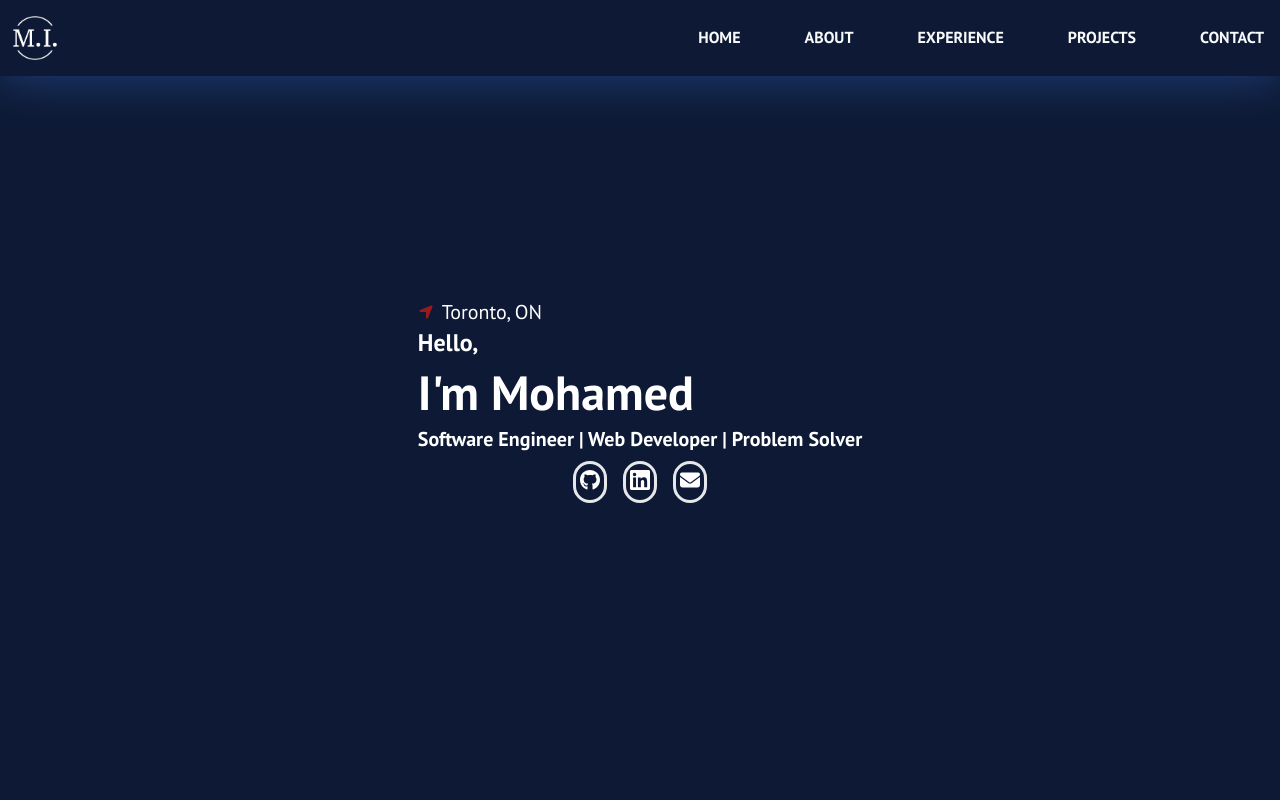
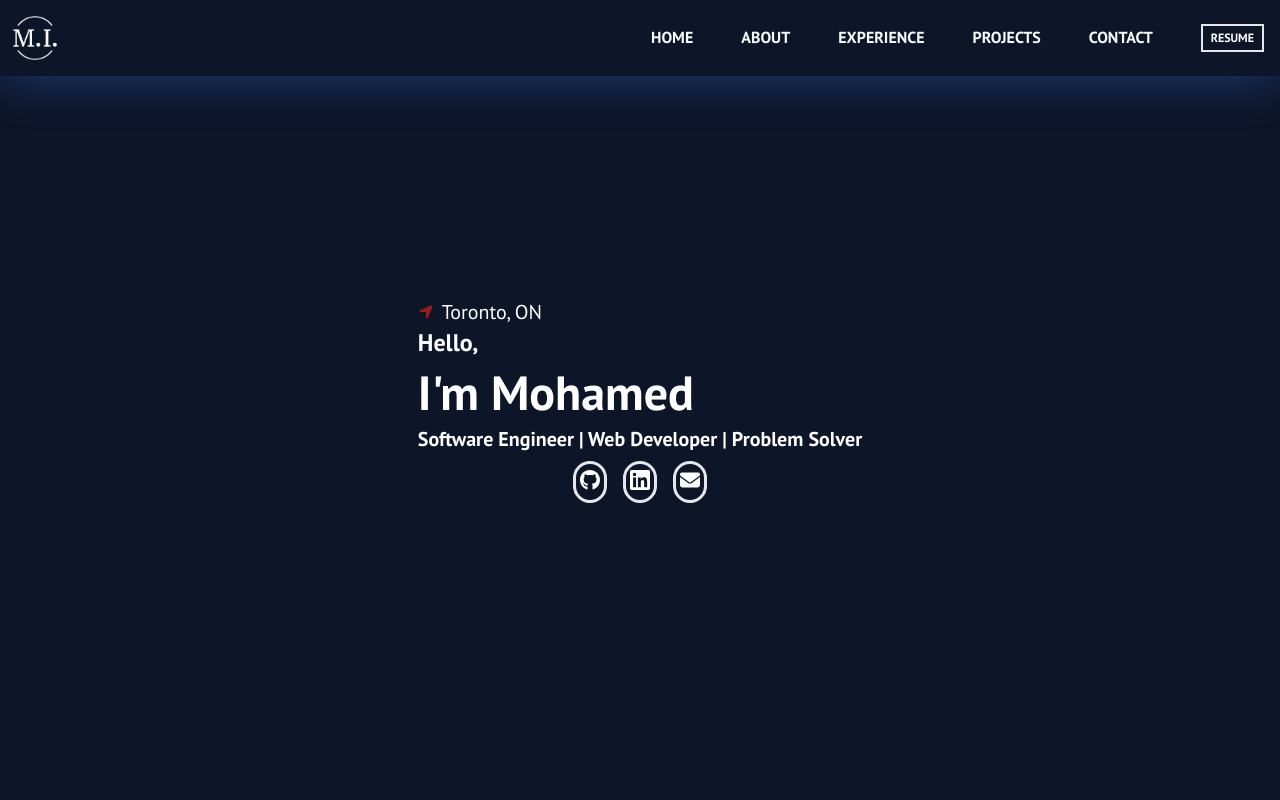
Before and after one commit to moibra05/personal-website-v2, a Next.js app: page / in a window 1280 px wide. Shown: the top 800 px of the page. Built offline with nearby package versions, Linux system fonts and the light colour scheme.

Commit message:
feat: added resume link to navbar

```diff
--- a/src/app/components/Navbar.tsx
+++ b/src/app/components/Navbar.tsx
@@ -2,7 +2,8 @@
 
 import { useState, useEffect } from "react";
 import Image from "next/image";
-import { Link } from "react-scroll";
+import Link from "next/link";
+import { Link as ScrollLink } from "react-scroll";
 import Hamburger from "hamburger-react";
 
 export default function Navbar() {
@@ -39,6 +40,35 @@ export default function Navbar() {
 
   const navLinks = ["Home", "About", "Experience", "Projects", "Contact"];
 
+  const desktopResumeLink = (
+    <Link
+      href="/mohamed_ibrahim_resume.pdf"
+      target="_blank"
+      className="text-white uppercase font-bold hover:text-secondary hover:border-secondary transition-colors duration-200 border-2 px-2 py-1 text-xs"
+    >
+      Resume
+    </Link>
+  );
+
+  const mobileResumeLink = (
+    <Link
+      href="/mohamed_ibrahim_resume.pdf"
+      target="_blank"
+      className="text-white font-bold mt-10 text-2xl overflow-hidden"
+    >
+      <div
+        className={`${
+          isMenuTransitioning ? "translate-y-0" : "translate-y-28"
+        } font-bold transition-transform ease-in-out border-2 px-2 py-1`}
+        style={{
+          transitionDuration: `${(navLinks.length + 2) * 200}ms`,
+        }} // Set duration dynamically
+      >
+        Resume
+      </div>
+    </Link>
+  );
+
   const mobileMenu = (
     <div>
       <div className="absolute top-0 right-0 p-4 z-50">
@@ -52,7 +82,7 @@ export default function Navbar() {
       {isMenuOpen && (
         <div className="absolute top-0 left-0 w-full h-screen bg-primary text-white1 flex flex-col items-center justify-center">
           {navLinks.map((link, index) => (
-            <Link
+            <ScrollLink
               key={link}
               to={link.toLowerCase()}
               smooth={true}
@@ -70,18 +100,19 @@ export default function Navbar() {
               >
                 {link}
               </div>
-            </Link>
+            </ScrollLink>
           ))}
+          {mobileResumeLink}
         </div>
       )}
     </div>
   );
 
   const desktopMenu = (
-    <div className="flex gap-16">
+    <div className="flex gap-12 items-center">
       {navLinks.map((link) => (
         <div key={link} className="group relative">
-          <Link
+          <ScrollLink
             key={link}
             smooth={true}
             duration={400}
@@ -89,11 +120,12 @@ export default function Navbar() {
             className="py-2 uppercase font-bold group-hover:text-secondary transition-colors duration-200"
           >
             {link}
-          </Link>
+          </ScrollLink>
           {/* Animated Underline */}
           <div className="h-[2px] w-full bg-secondary scale-x-0 group-hover:scale-x-100 transition-transform duration-300 origin-center"></div>
         </div>
       ))}
+      {desktopResumeLink}
     </div>
   );
 
--- a/src/app/components/SkillTag.tsx
+++ b/src/app/components/SkillTag.tsx
@@ -4,7 +4,7 @@ type Prop = {
 
 export default function SkillTag({ skill }: Prop) {
   return (
-    <span className="px-3 py-1 bg-secondary font-bold text-white rounded-xl text-base md:text-lg hover:scale-105 transition-transform duration-300">
+    <span className="px-3 py-1 bg-secondary font-bold text-white rounded-xl text-base md:text-lg hover:cursor-default hover:scale-105 transition-transform duration-300">
       {skill}
     </span>
   );
--- a/src/app/styles/globals.css
+++ b/src/app/styles/globals.css
@@ -3,7 +3,7 @@
 @tailwind utilities;
 
 :root {
-  --primary: #0e1a35;
+  --primary: #0d1529;
   --secondary: #3b82f6;
   --white-1: #f8fafc;
   --text-gray: #e2e8f0;
```
Also changed, not shown: 1 other file (tests, documents, lock files or other folders).
